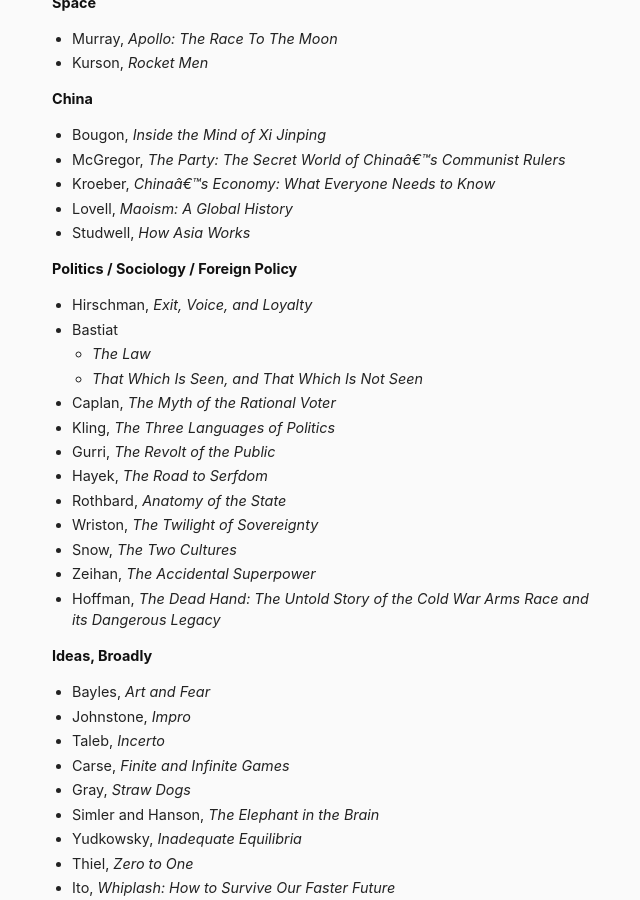
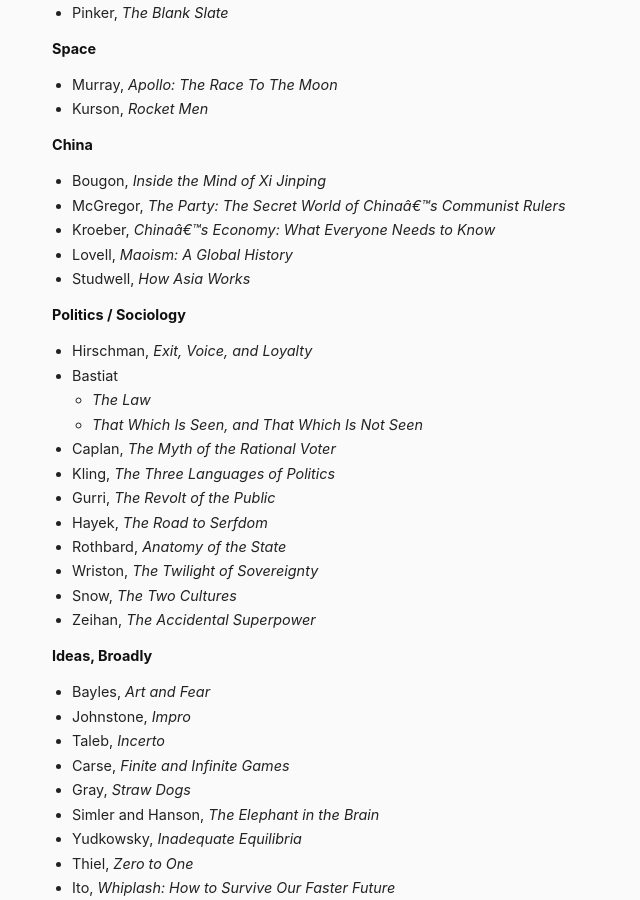
Before and after one commit to danschlz/danschulz.github.io, a Jekyll site: the page built from books.md, in a window 1280 px wide and 900 px high, scrolled down 5138 px. Shown: the whole window, without its empty margins (308-948 px from the left). Built offline with Jekyll 4.4.1, drawn with Linux system fonts in a browser that asks for light colours; some of the changed text lies outside the part shown.

Commit message:
Update books.md

```diff
--- a/books.md
+++ b/books.md
@@ -19,7 +19,7 @@ Jump to:
 * [Biology / Anthropology](#biology)
 * [Space](#space)
 * [China](#china)
-* [Politics / Sociology / Foreign Policy](#politics)
+* [Politics / Sociology](#politics)
 * [Ideas, broadly](#ideas)
 * [Investing](#investing)
 * [Writing](#writing)
@@ -217,7 +218,7 @@ Jump to:
 - Lovell, _Maoism: A Global History_
 - Studwell, _How Asia Works_
 
-**Politics / Sociology / Foreign Policy** <a name="politics"></a>
+**Politics / Sociology** <a name="politics"></a>
 - Hirschman, _Exit, Voice, and Loyalty_
 - Bastiat
   - _The Law_
@@ -230,7 +231,6 @@ Jump to:
 - Wriston, _The Twilight of Sovereignty_
 - Snow, _The Two Cultures_
 - Zeihan, _The Accidental Superpower_
-- Hoffman, _The Dead Hand: The Untold Story of the Cold War Arms Race and its Dangerous Legacy_
 
 **Ideas, Broadly** <a name="ideas"></a>
 - Bayles, _Art and Fear_
```
Also changed, not shown: other parts of books.md (+1 -0 lines).
